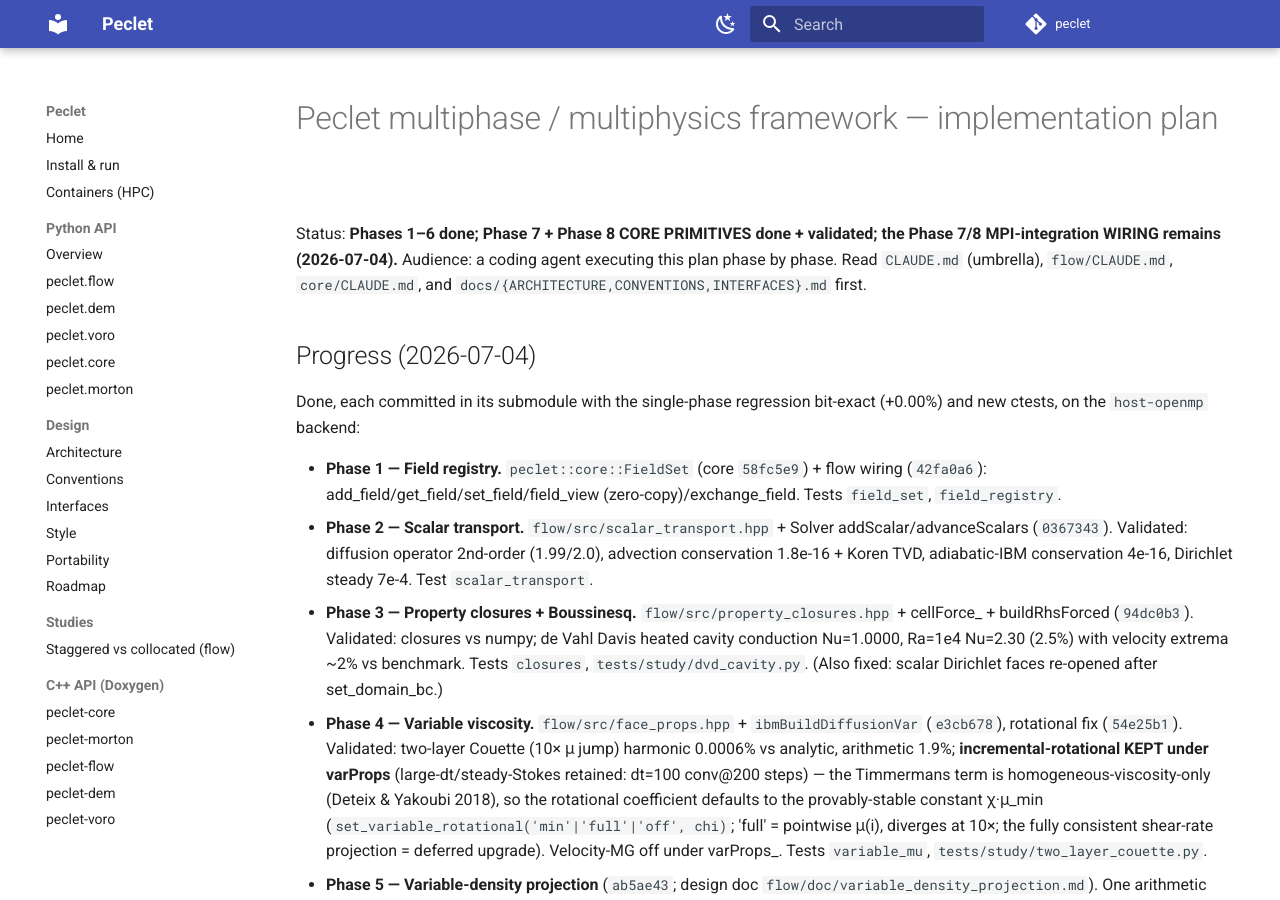
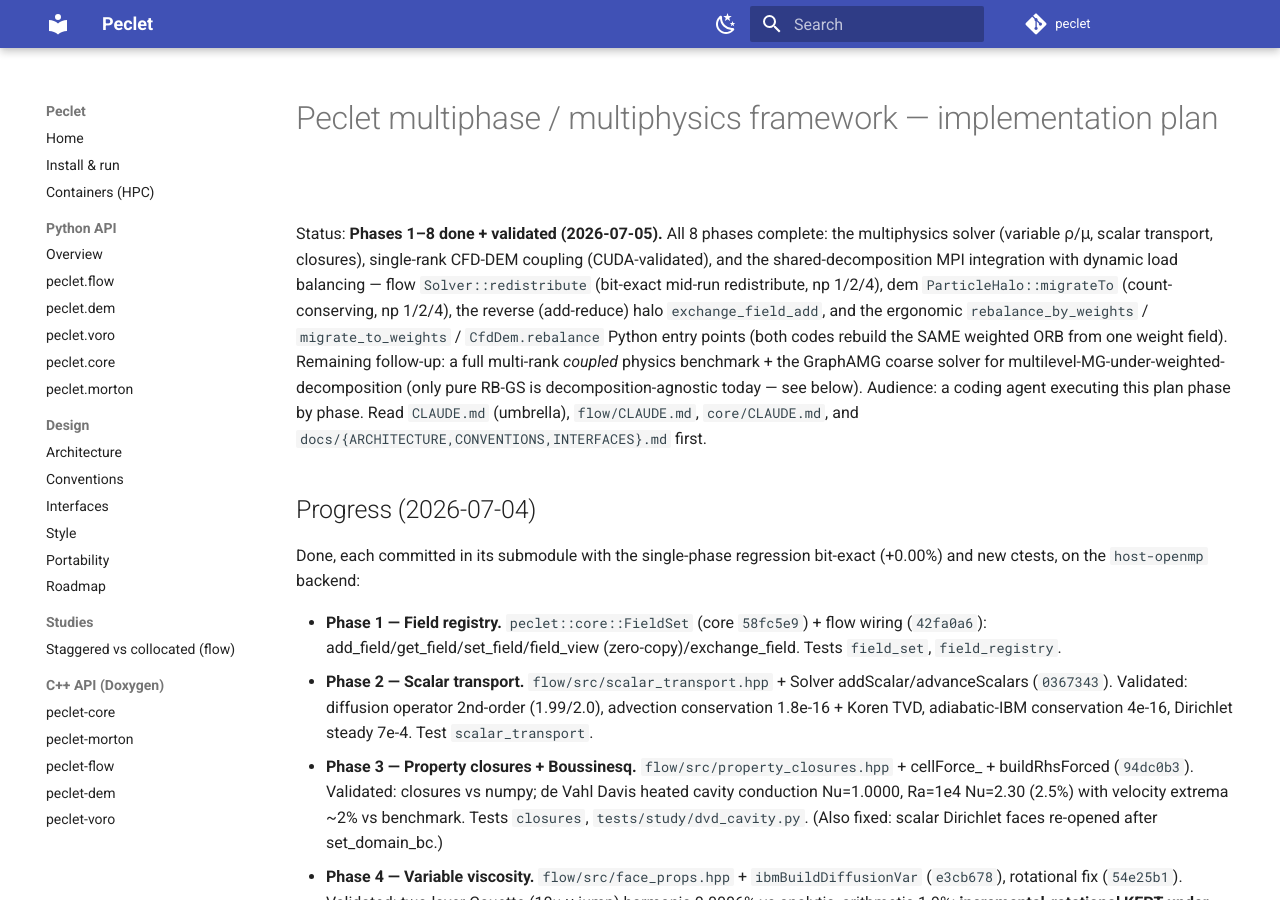
Before and after one commit to computational-chemical-engineering/peclet, an MkDocs documentation site: the page built from docs/MULTIPHYSICS_PLAN.md, in a window 1280 px wide and 900 px high. Built offline with MkDocs 1.6.1 and Material for MkDocs 9.7.7, drawn with Linux system fonts in a browser that asks for light colours; comment, search, counter and statistics services are not loaded.

Commit message:
feat: Phase 7/8 MPI integration — shared decomposition + dynamic load balancing
Bump flow/dem/coupling pointers for the completed Phase 7 (shared-
decomposition MPI coupling) + Phase 8 (dynamic co-rebalancing):

- flow: Solver::redistribute (bit-exact mid-run state migration + rebuild,
  np 1/2/4) + shared-decomposition initMpi; exchange_field_add (reverse
  add-reduce halo, the CFD-DEM deposit primitive); rebalance_by_weights.
- dem:  ParticleHalo::migrateTo (count-conserving, np 1/2/4) +
  shared-decomposition initMpi; migrate_to_weights.
- coupling: CfdDem.rebalance — form one weight field (fluid +
  gamma*particles) and redistribute both codes onto the SAME weighted ORB.

All 8 phases of docs/MULTIPHYSICS_PLAN.md are now complete + validated.

```diff
--- a/docs/MULTIPHYSICS_PLAN.md
+++ b/docs/MULTIPHYSICS_PLAN.md
@@ -1,7 +1,14 @@
 # Peclet multiphase / multiphysics framework — implementation plan
 
-Status: **Phases 1–6 done; Phase 7 + Phase 8 CORE PRIMITIVES done + validated; the Phase 7/8
-MPI-integration WIRING remains (2026-07-04).**
+Status: **Phases 1–8 done + validated (2026-07-05).** All 8 phases complete: the multiphysics
+solver (variable ρ/μ, scalar transport, closures), single-rank CFD-DEM coupling (CUDA-validated),
+and the shared-decomposition MPI integration with dynamic load balancing — flow `Solver::redistribute`
+(bit-exact mid-run redistribute, np 1/2/4), dem `ParticleHalo::migrateTo` (count-conserving, np 1/2/4),
+the reverse (add-reduce) halo `exchange_field_add`, and the ergonomic `rebalance_by_weights` /
+`migrate_to_weights` / `CfdDem.rebalance` Python entry points (both codes rebuild the SAME weighted ORB
+from one weight field). Remaining follow-up: a full multi-rank *coupled* physics benchmark + the
+GraphAMG coarse solver for multilevel-MG-under-weighted-decomposition (only pure RB-GS is
+decomposition-agnostic today — see below).
 Audience: a coding agent executing this plan phase by phase. Read `CLAUDE.md` (umbrella),
 `flow/CLAUDE.md`, `core/CLAUDE.md`, and `docs/{ARCHITECTURE,CONVENTIONS,INTERFACES}.md` first.
 
```
